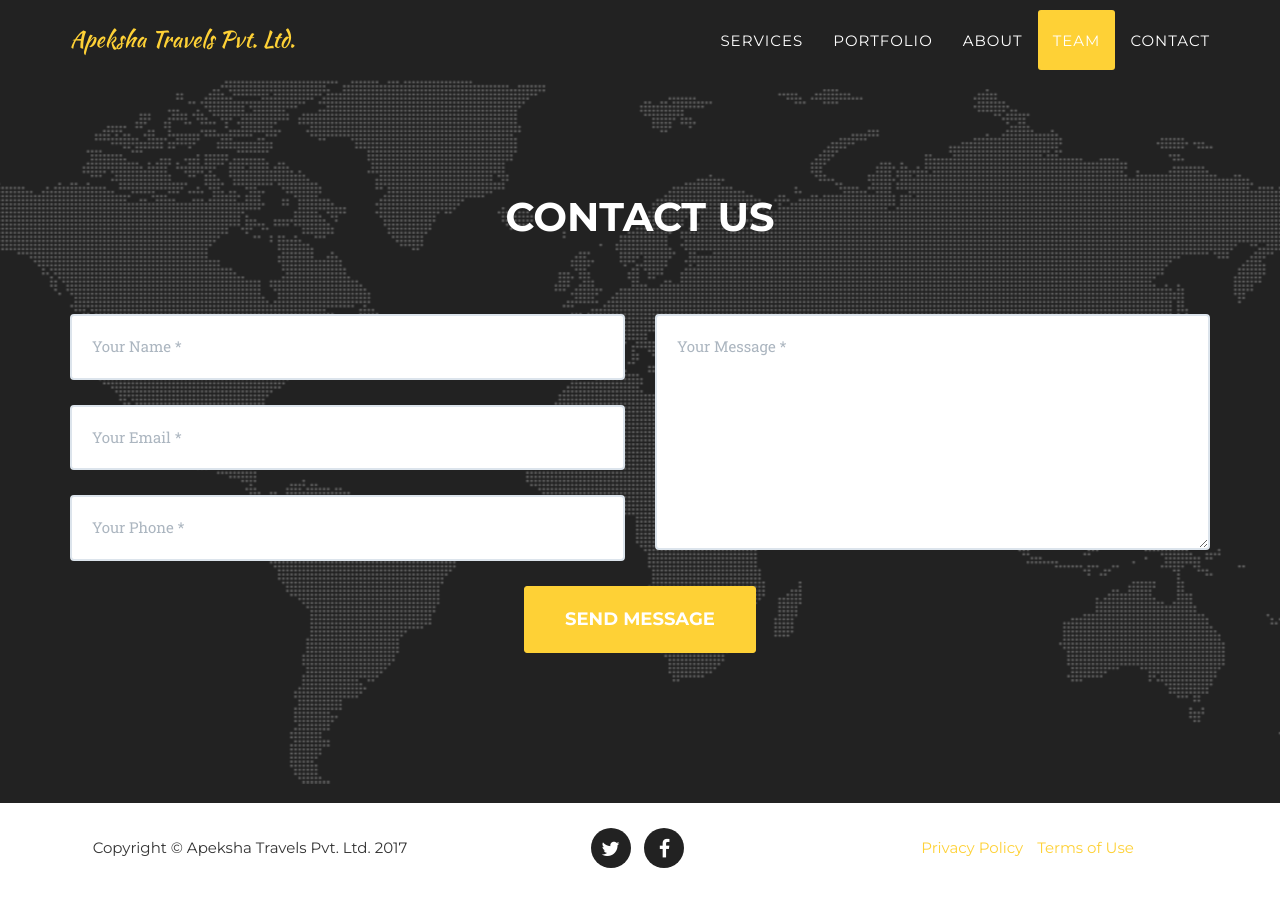
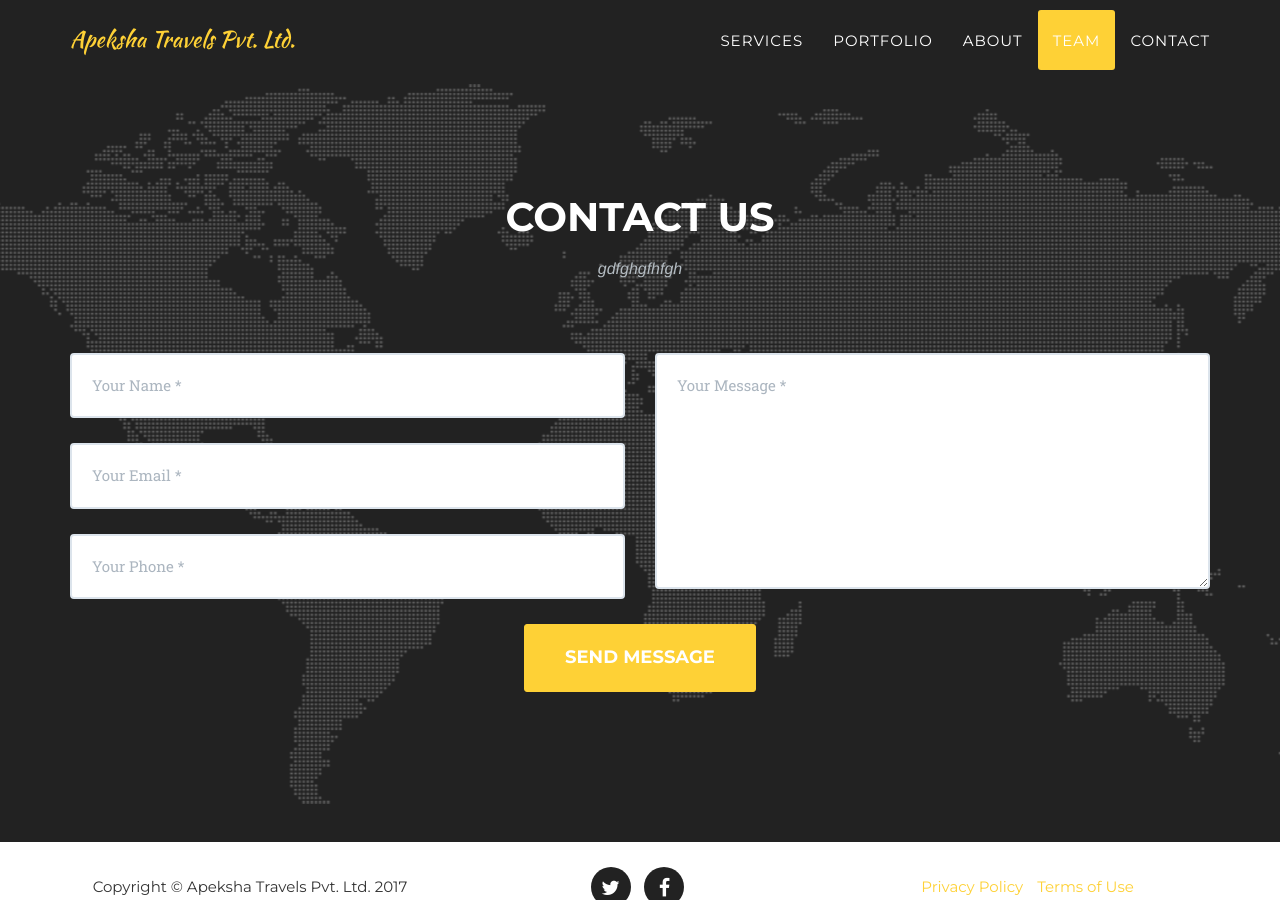
Before and after one commit to gauravmanandhar/apekshatravels.com.np, a Jekyll site: the page built from index.html, in a window 1280 px wide and 900 px high, scrolled down 5338 px. Built offline with Jekyll 4.4.1, drawn with Linux system fonts in a browser that asks for light colours; some web fonts are replaced; a file with an impossible date is left out.

Commit message:
contact changed

```diff
--- a/_includes/contact.html
+++ b/_includes/contact.html
@@ -3,7 +3,7 @@
             <div class="row">
                 <div class="col-lg-12 text-center">
                     <h2 class="section-heading">Contact Us</h2>
-                    <h3 class="section-subheading text-muted"></h3>
+                    <h3 class="section-subheading text-muted">gdfghgfhfgh</h3>
                 </div>
             </div>
             <div class="row">
```
